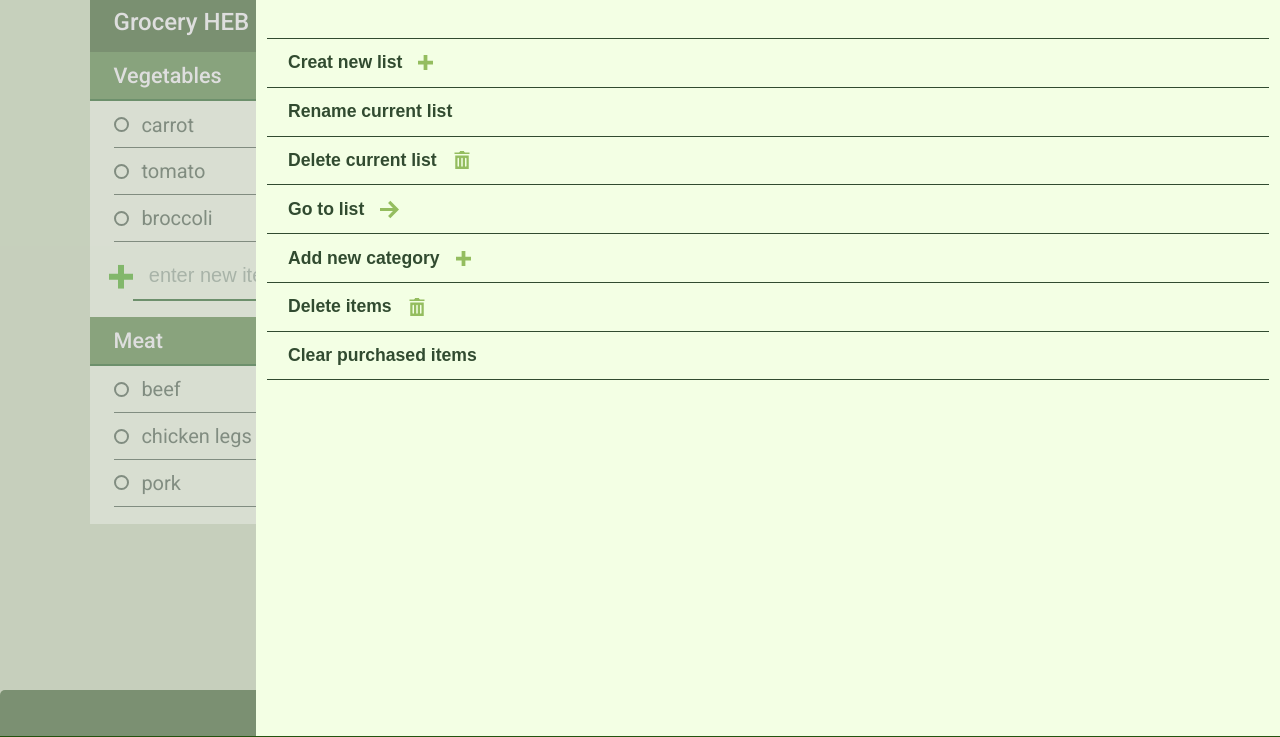
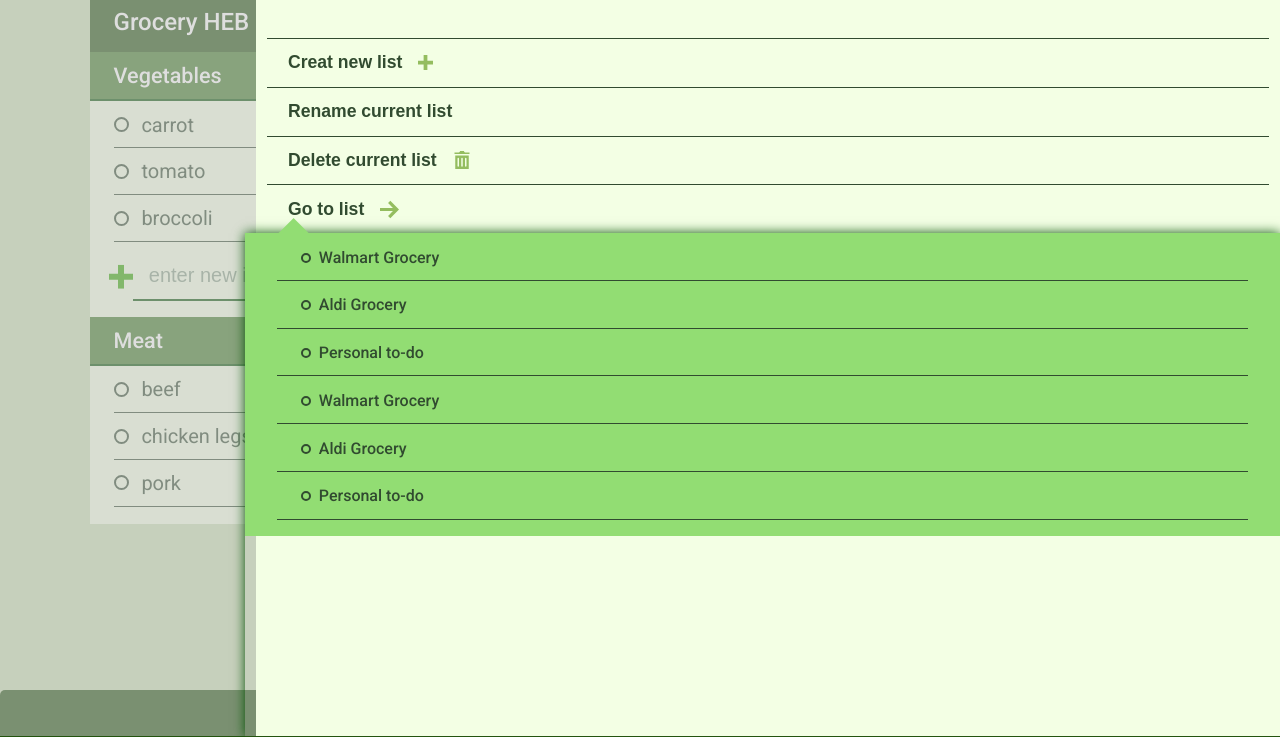
Before and after one commit to Lu-X-Liu/shopping-list, a plain HTML site: page index.html in a window 1280 px wide. Both pictures are taken after a click on the button 1178 px from the left and 26 px from the top of the page. Shown: the part 64-801 px from the top of the page. Drawn offline with Linux system fonts and the light colour scheme.

Commit message:
styling existing list menu

```diff
--- a/index.html
+++ b/index.html
@@ -51,6 +51,14 @@
                                 <path d="M13.025 1l-2.847 2.828 6.176 6.176h-16.354v3.992h16.354l-6.176 6.176 2.847 2.828 10.975-11z"/>
                         </svg>
                     </button>
+                    <ul class="existing-list">
+                        <li class="list-name"><span></span>Walmart Grocery</li>
+                        <li class="list-name"><span></span>Aldi Grocery</li>
+                        <li class="list-name"><span></span>Personal to-do</li>
+                        <li class="list-name"><span></span>Walmart Grocery</li>
+                        <li class="list-name"><span></span>Aldi Grocery</li>
+                        <li class="list-name"><span></span>Personal to-do</li>
+                    </ul>
                 </div>
                 <div class='menu-nav-list menu-list'>
                     <button class="menu-nav-list-btn menu-list_btn">
--- a/main.css
+++ b/main.css
@@ -17,6 +17,8 @@
     --clr-body-bg: #cbdfb4;
     --clr-category-menu: #A9F846;
     --clr-add-new-item: #33A900;
+    --clr-menu-bg-intense: #92dd73;
+    --clr-menu-bg-brignt: rgb(211, 255, 154);
 }
 
 html,
@@ -157,7 +159,7 @@ h1 {
     background-color: transparent;
     border: none;
     width: 100%;
-    height: 100%;
+    height:100%;
     display: flex;
     align-items: center;
     padding: 0.9rem 2rem;
@@ -179,6 +181,84 @@ h1 {
 .menu-nav-list-btn:focus .icons-d-menu,
 .menu-nav-list-btn::selection .icons-d-menu {
     fill: var(--clr-text-bright);
+}
+
+/* existing list menu */
+.existing-list {
+    position: absolute;
+    z-index: 13;
+    right: 0;
+    left: -0.7rem;
+    height: calc(100vh - 18.5rem);
+    background: transparent;
+    list-style: none;
+    font-size: 1rem;
+    font-weight: 500;
+    padding: 0;
+    transform: translateY(-1px);
+    box-shadow: 0 0 0.7rem 0 var(--clr-border-dark);
+    background-color: transparent;
+    /*overflow: scroll;*/
+}
+
+.list-name:first-child::before {
+    content: '';
+    position: absolute;
+    top: -0.4rem;
+    left: 1.7rem;
+    height: 2.7rem;
+    width: 2.7rem;
+    background-color: var(--clr-menu-bg-intense);
+    transform: rotate(45deg) translateZ(-1px);
+}
+
+.list-name {
+    width: 100%;
+    position: relative;
+    right: 0;
+    left: 0;
+    padding: 0.9rem 0.7rem 0.9rem 3.5rem;
+    z-index:14;
+    cursor: pointer;
+    transform-style: preserve-3d;
+    background: var(--clr-menu-bg-intense);
+}
+
+.list-name span {
+    display: inline-block;
+    height: 10px;
+    width: 10px;
+    border: 2px solid currentColor;
+    border-radius:50%;
+    margin-right: 0.5rem;
+}
+
+.list-name:hover {
+    background-color: var(--clr-menu-bg-brignt);
+}
+.list-name:first-child:hover::before {
+    background-color: var(--clr-menu-bg-brignt);
+}
+
+.list-name::after {
+    content: "";
+    position: absolute;
+    right: 2rem;
+    left: 2rem;
+    bottom: 0;
+    height: 1px;
+    background: currentColor;
+    z-index: 15;
+}
+
+.list-name:last-child::before {
+    content: '';
+    position: absolute;
+    left: 0;
+    right: 0;
+    height: 1rem;
+    bottom: -1rem;
+    background-color: var(--clr-menu-bg-intense);
 }
 
 /* initial UI */
@@ -270,11 +350,12 @@ h1 {
     top: 49.38px;
     font-size: 0.9rem;
     width: 90%;
-    background-color: #92dd73;
+    background-color: var(--clr-menu-bg-intense);
     z-index: 9;
     height: calc(100% - 49.38px);
     min-height: 195px;
     display: none;
+    box-shadow: 0 0 0.7rem 0 var(--clr-border-dark);
 }
 
 .menu-category-list-btn:focus {
@@ -285,7 +366,7 @@ h1 {
 .menu-category-list-btn:hover,
 .menu-category-list-btn:focus,
 .menu-category-list-btn::selection {
-    background-color: rgb(211, 255, 154);
+    background-color: var(--clr-menu-bg-brignt);
 }
 
 /* category-content */
--- a/main.js
+++ b/main.js
@@ -18,7 +18,7 @@ function toggleOpenClose(evt) {
 
 function rotateBtn(evt) {
     const contentDisplay = evt.currentTarget.menu.style;
-    if (contentDisplay.display === 'block' || contentDisplay.display === '') {
+    if (contentDisplay.display === 'block') {
         bottomTabIcon.style.transform = 'rotate(90deg) translateX(-5px)';
     } else {
         bottomTabIcon.style.transform = 'rotate(-90deg) translateX(5px)';
@@ -31,7 +31,7 @@ const headerMenuDropDown = document.querySelector('.nav-dropdown-menu');
 headerMenuIcon.menu = headerMenuDropDown;
 headerMenuIcon.addEventListener('click', toggleOpenClose);
 
-/* open /close category menu */
+/* open / close category menu */
 const categoryMenuIcons = document.querySelectorAll('.menu-category');
 const categoryMenuDropDowns = document.querySelectorAll('.category-dropdown-menu');
 for(let i = 0; i < categoryMenuIcons.length; i++) {
```
